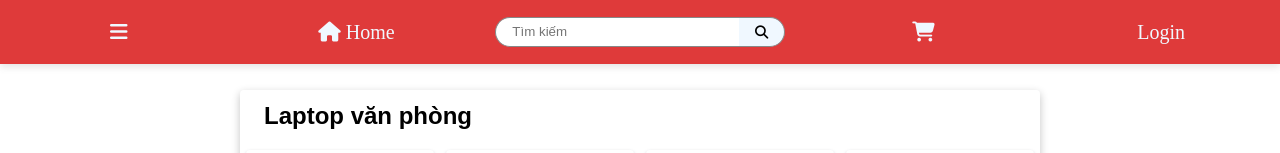
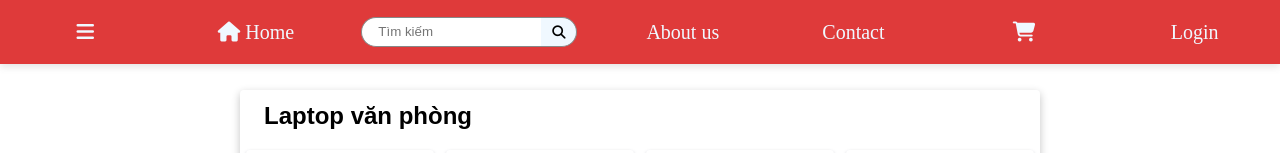
Before and after one commit to LongNguyn/WebPrj, a plain HTML site: page lapvp.html in a window 1280 px wide. Shown: the top 153 px of the page. Drawn offline with Linux system fonts and the light colour scheme; grey boxes are pictures that could not be loaded.

Commit message:
Revert "Backy"
This reverts commit 76326ce4f6e381802c5ed173d9a23e4b3c7adb84.

```diff
--- a/lapvp.html
+++ b/lapvp.html
@@ -36,6 +36,8 @@
       <button class="search-button">
         <i class="fa-solid fa-magnifying-glass"></i>
       </button>
+      <div class="about"><a class="hover" href="">About us</a></div>
+      <div class="contact"><a class="hover" href="">Contact</a></div>
       <div class="giohang">
         <a class="hover" href=""><i class="fa-solid fa-cart-shopping"></i></a>
       </div>
```
